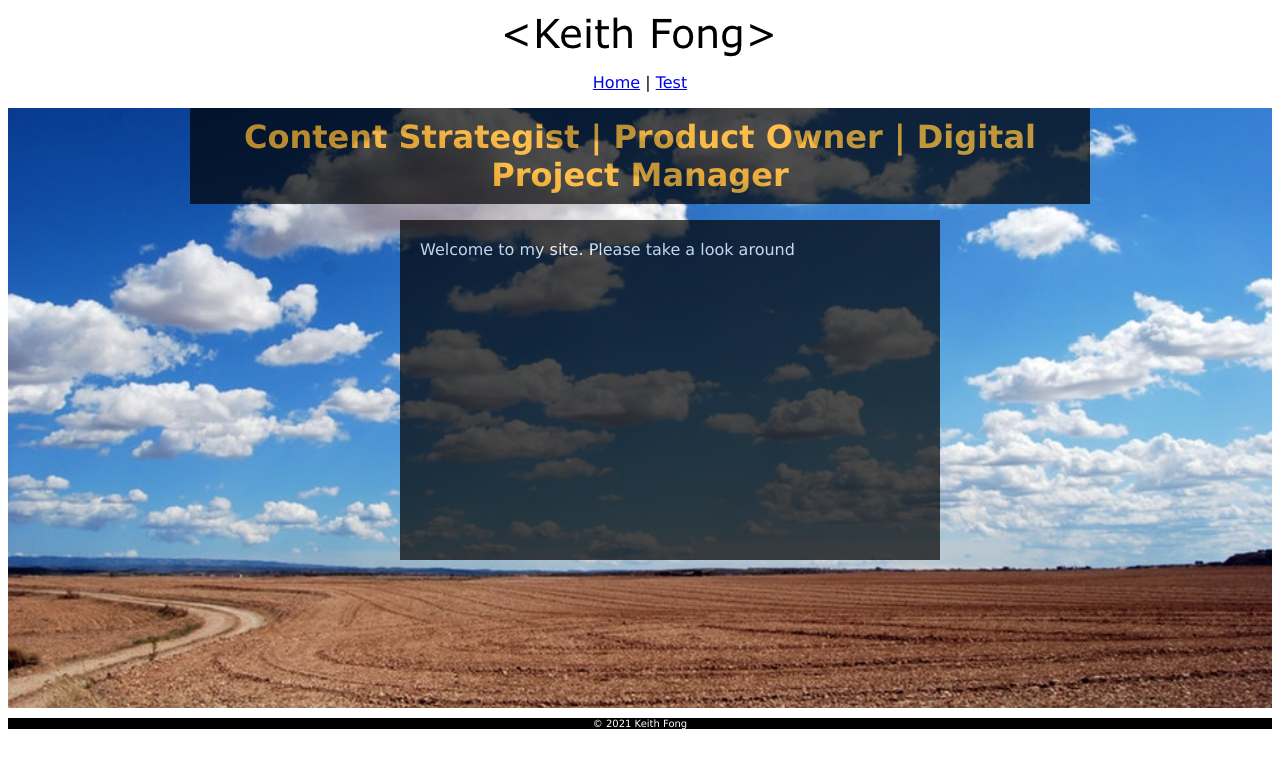
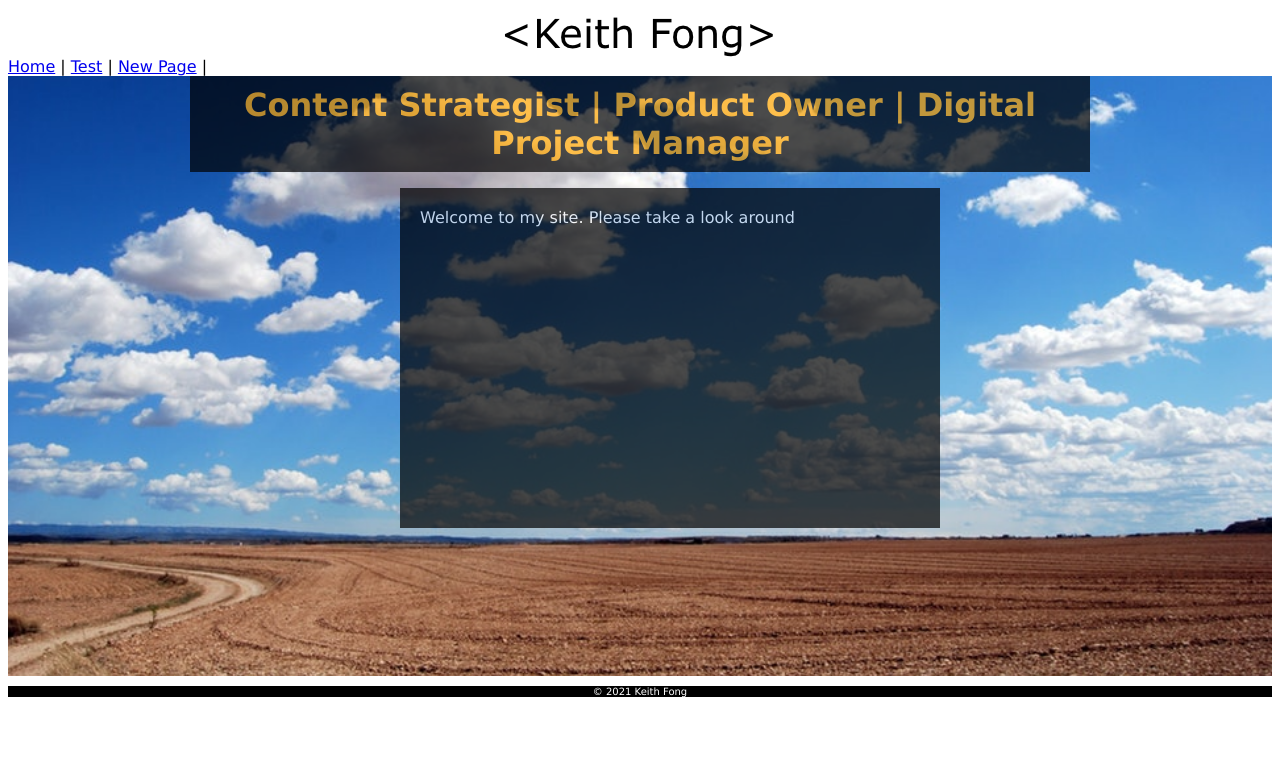
Before and after one commit to hikeithf/hikeithf.github.io, a Jekyll site: the page index.html, which Jekyll copies as it is, in a window 1280 px wide. Shown: the top 768 px of the page. Built offline with Jekyll 4.4.1, drawn with Linux system fonts in a browser that asks for light colours.

Commit message:
Update index.html

```diff
--- a/index.html
+++ b/index.html
@@ -10,7 +10,11 @@
 <body>
 <div class="header">
   <img src="/logo.png" class="logo" alt="Keith Fong"/>
-  <p class="nav"><a href="/">Home</a> | <a href="/test">Test</a></p>
+ <nav>
+  <a href="/">Home</a> |
+  <a href="/test">Test</a> |
+  <a href="/new-page">New Page</a> |
+</nav>
  </div>
  <div class="banner">
   <h1>Content Strategist | Product Owner | Digital Project Manager</h1>
```
